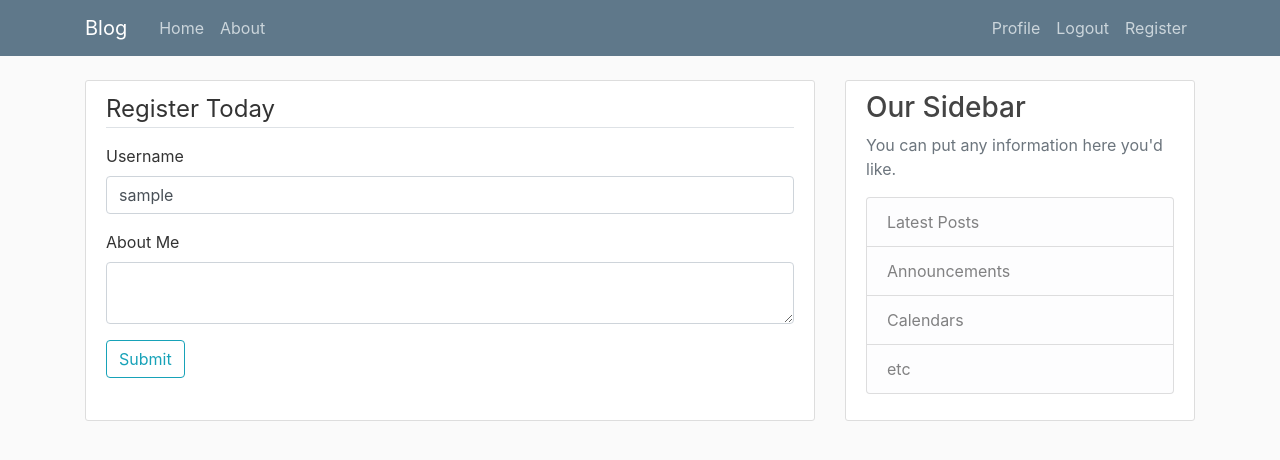
After one commit to khalmohak/Blog, a Flask app: page /edit_profile in a window 1280 px wide. The commit adds this page. Shown: the top 460 px of the page. Run offline with Flask 2, Linux system fonts and the light colour scheme; the visitor is signed in with stand-in values (Sample User, id 1); data comes from the database, SQL or seed files in the repository; both versions use the stored data as it was after the commit; some libraries are stand-ins or nearby versions.

Commit message:
with edit profile

```diff
--- a/app/__init__.py
+++ b/app/__init__.py
@@ -9,4 +9,5 @@ app.config.from_object(Config)
 db = SQLAlchemy(app)
 migrate = Migrate(app, db)
 login = LoginManager(app)
+login.login_view = 'login'
 from app import routes,models
--- a/app/forms.py
+++ b/app/forms.py
@@ -1,6 +1,7 @@
 from flask_wtf import FlaskForm
-from wtforms import StringField, PasswordField, BooleanField, SubmitField
-from wtforms.validators import DataRequired, Length, Email , EqualTo
+from wtforms import StringField, PasswordField, BooleanField, SubmitField, TextAreaField
+from wtforms.validators import DataRequired, Length, Email , EqualTo, ValidationError
+from app.models import User
 
 class LoginForm(FlaskForm):
     username = StringField('Username', validators=[DataRequired(), Length(min=2, max=10)])
@@ -10,7 +11,22 @@ class LoginForm(FlaskForm):
 
 class RegisterForm(FlaskForm):
     username = StringField('Username', validators=[DataRequired(), Length(min=2, max=10)])
-    email = StringField('Email', validators=[DataRequired()])
+    email = StringField('Email', validators=[DataRequired(), Email()])
     password = PasswordField('Password', validators=[DataRequired()])
     confirm_password = PasswordField('Confirm Password', validators=[DataRequired(), EqualTo('password')])
     submit = SubmitField('Sign Up')
+
+    def validate_username(self,username):
+        user = User.query.filter_by(username=username.data).first()
+        if user is not None:
+            raise ValidationError('Please choose different username')
+
+    def validate_email(self,email):
+        user = User.query.filter_by(email=email.data).first()
+        if user is not None:
+            raise ValidationError('Please choose different email')
+
+class EditForm(FlaskForm):
+    username = StringField('Username', validators=[DataRequired()])
+    about_me = TextAreaField('About Me', validators=[Length(min=0, max=240)])
+    submit = SubmitField('Submit')
--- a/app/models.py
+++ b/app/models.py
@@ -1,6 +1,8 @@
 from app import db, login
 from datetime import datetime
 from werkzeug.security import generate_password_hash, check_password_hash
+from hashlib import md5
+from datetime import datetime
 from flask_login import UserMixin
 
 
@@ -9,6 +11,8 @@ class User(UserMixin, db.Model):
     username = db.Column(db.String(64), index=True, unique=True)
     email = db.Column(db.String(120), index=True, unique=True)
     password_hash = db.Column(db.String(128))
+    about = db.Column(db.String(240), index=True)
+    last_seen = db.Column(db.DateTime, default=datetime.utcnow)
     posts = db.relationship('Post', backref='author', lazy='dynamic')
     def __repr__(self):
         return '<User {}>'.format(self.username)
@@ -16,6 +20,11 @@ class User(UserMixin, db.Model):
         self.password_hash = generate_password_hash(password)
     def check_password(self,password):
         return check_password_hash(self.password_hash, password)
+    def avatar(self,size):
+        avatar_diegst= md5(self.email.lower().encode('utf-8')).hexdigest()
+
+        return 'https://www.gravatar.com/avatar/{}?d=identicon&s={}'.format(
+            avatar_diegst, size)
 
 class Post(db.Model):
     id = db.Column(db.Integer, primary_key=True)
--- a/app/routes.py
+++ b/app/routes.py
@@ -1,6 +1,10 @@
-from app import app
-from flask import render_template,redirect,flash, url_for
-from app.forms import LoginForm, RegisterForm
+from werkzeug.urls import url_parse
+from app import app, db
+from flask import render_template,redirect,flash, url_for, request
+from app.forms import LoginForm, RegisterForm, EditForm
+from flask_login import login_user, current_user, logout_user, login_required
+from datetime import datetime
+from app.models import User
 
 app.config['SECRET_KEY']='somepassword'
 
@@ -32,18 +36,71 @@ def index():
 
 def login():
 	form = LoginForm()
+	if current_user.is_authenticated:
+		return redirect(url_for('index'))
 	if form.validate_on_submit():
-		flash('Login requested for user {}, rememberme={}'.format(
-			form.username.data, form.rememberme.data))
-		return redirect(url_for('index'))
-	return render_template('login.html', form=form)
+		user = User.query.filter_by(username=form.username.data).first()
+		if user is None or not user.check_password(form.password.data):
+			flash(f'Invalid username or password')
+			return redirect(url_for('login'))
+		login_user(user, remember=form.rememberme.data)
+		next_page = request.args.get('next')
+		if not next_page or url_parse(next_page).netloc != '':
+			next_page = url_for('index')
+		return redirect(next_page)
+	return render_template('login.html', title='Sign In', form=form)
+
+@app.route('/logout', methods=['GET','POST'])
+
+def logout():
+	logout_user()
+	return redirect(url_for('index'))
+
 
 
 @app.route('/register', methods=['GET','POST'])
 
 def register():
 	form=RegisterForm()
+	if current_user.is_authenticated:
+		return redirect(url_for('index'))
 	if form.validate_on_submit():
+		user = User(username=form.username.data, email=form.email.data)
+		user.set_password(form.password.data)
+		db.session.add(user)
+		db.session.commit()
 		flash(f'Account created sucessfuly for {form.username.data}', 'success')
-		return redirect(url_for('index'))
+		return redirect(url_for('login'))
 	return render_template('register.html', form=form)
+
+@app.route('/user/<username>')
+@login_required
+
+def user(username):
+	user = User.query.filter_by(username=username).first_or_404()
+	posts=[
+		{'author':user, 'body':'test post 1'},
+		{'author':user, 'body':'test post 2'}
+	]
+
+	return render_template('user.html', title = 'Profile', user=user , posts=posts)
+
+@app.before_request
+def before_request():
+	if current_user.is_authenticated:
+		current_user.last_seen = datetime.utcnow()
+		db.session.commit()
+
+@app.route('/edit_profile', methods=['GET','POST'])
+def edit_profile():
+	form = EditForm()
+	if form.validate_on_submit():
+		current_user.username = form.username.data
+		current_user.about = form.about_me.data
+		db.session.commit()
+		flash('Your changes have been saved')
+		return redirect(url_for('edit_profile'))
+	elif request.method == 'GET':
+		form.username.data = current_user.username
+		form.about_me.data = current_user.about
+	return render_template('edit_profile.html', title='Edit Form', form=form)
--- a/app/templates/base.html
+++ b/app/templates/base.html
@@ -28,7 +28,12 @@
 			</div>
 			<!-- Navbar Right Side -->
 			<div class="navbar-nav">
+				{%if current_user.is_anonymous%}
 			  <a class="nav-item nav-link" href="{{url_for('login')}}">Login</a>
+				{%else%}
+				<a class="nav-item nav-link" href="{{url_for('user', username=current_user.username)}}">Profile</a>
+				<a class="nav-item nav-link" href="{{url_for('logout')}}">Logout</a>
+				{%endif%}
 			  <a class="nav-item nav-link" href="/register">Register</a>
 			</div>
 		  </div>
--- /dev/null
+++ b/app/templates/edit_profile.html
@@ -0,0 +1,57 @@
+{% extends "base.html" %}
+
+{% block form %}
+  <div class="content-section">
+
+        <form method="post" action="">
+            {{form.hidden_tag()}}
+            <fieldset class="form-group">
+                <legend class="border-bottom mb-3">Register Today</legend>
+                <div class="form-group">
+                    {{form.username.label(class="form-control-label")}}
+
+                    {% if form.username.errors%}
+                        {{form.username(class="form-control is-invalid")}}
+                        <div class="invalid-feedback">
+                            {%for error in form.username.errors%}
+                            <span>{{error}}</span>
+                            {%endfor%}
+                        </div>
+                    {%else%}
+                        {{form.username(class="form-control")}}
+                    {%endif%}
+                </div>
+
+                <div class="form-group">
+                    {{form.about_me.label(class="form-control-label")}}
+
+                    {% if form.about_me.errors%}
+                        {{form.about_me(class="form-control is-invalid")}}
+                        <div class="invalid-feedback">
+                            {%for error in form.about_me.errors%}
+                            <span>{{error}}</span>
+                            {%endfor%}
+                        </div>
+                    {%else%}
+                        {{form.about_me(class="form-control")}}
+                    {%endif%}
+                </div>
+
+
+                <div class="form-group">
+                    {{form.submit(class="btn btn-outline-info")}}
+                </div>
+
+
+
+            </fieldset>
+
+
+        </form>
+
+    </div>
+
+
+
+
+{% endblock%}
```
Also changed, not shown: app/templates/_post.html (added, +10 -0 lines), app/templates/index.html (+5 -2 lines), app/templates/user.html (added, +25 -0 lines), migrations/versions/ba3024701169_added_about_and_lastseen.py (added, +32 -0 lines), app.db.
